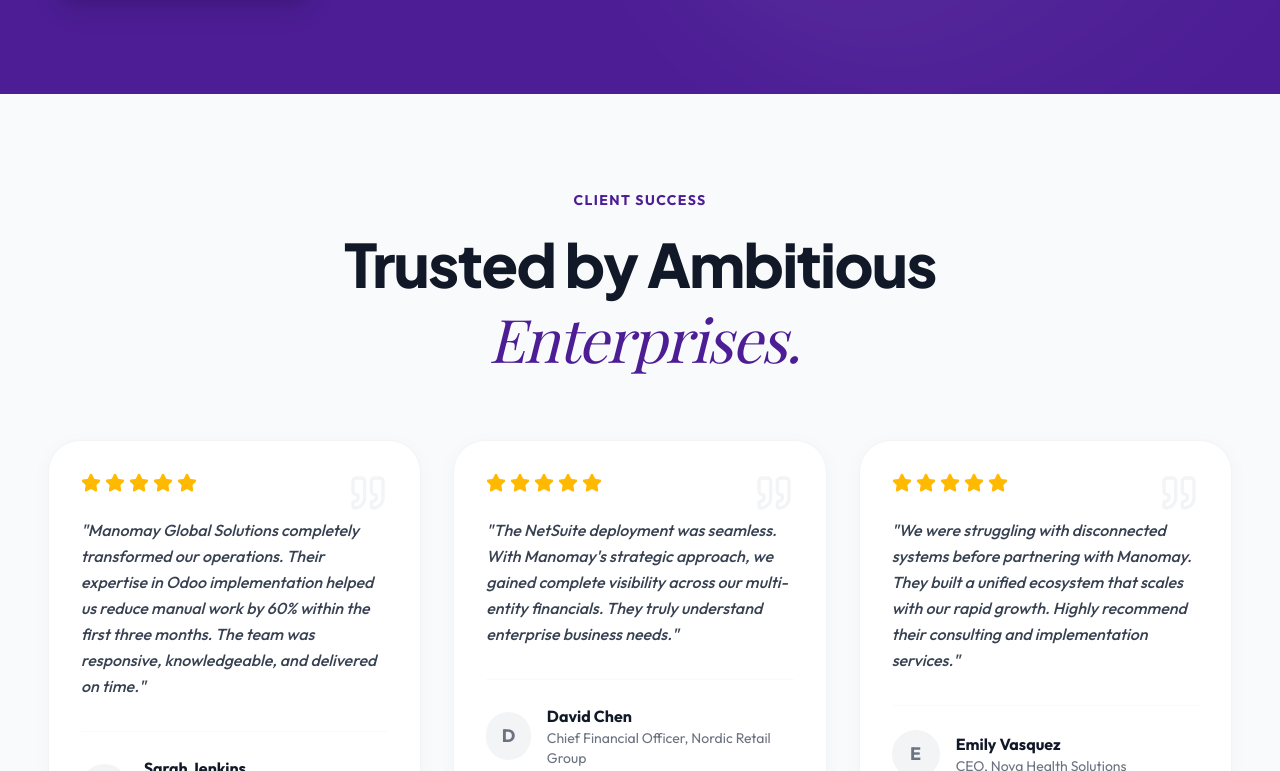
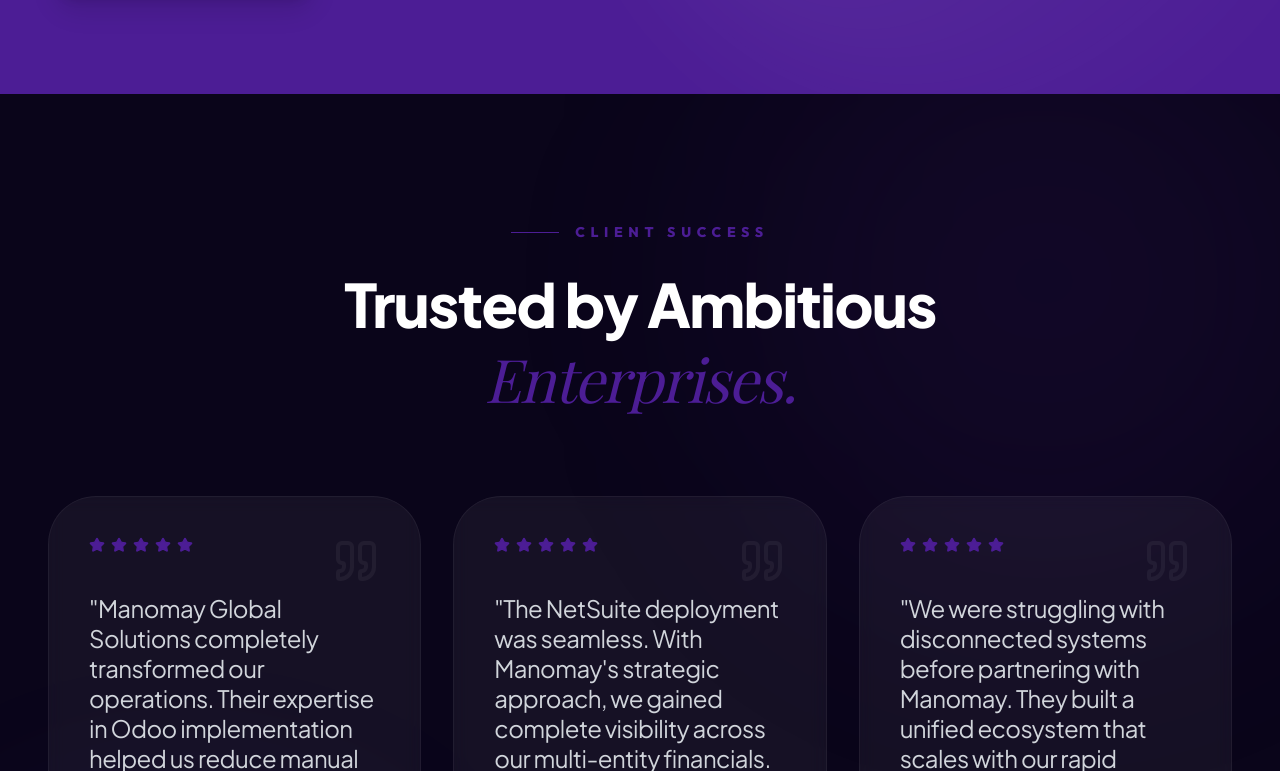
Before and after one commit to ideacubes-a11y/manomay-v2, a React (Vite) app: page / in a window 1280 px wide. Shown: the part 7449-8220 px from the top of the page. Built offline with nearby package versions, Linux system fonts and the light colour scheme; a web font is replaced by a local one.

Commit message:
feat: Enhance page layouts and testimonials
Refine the visual presentation of the Retail & E-commerce and Manufacturing pages by adjusting motion animations and section layouts. Update the Testimonials section with a new background color.

```diff
--- a/src/components/Testimonials.tsx
+++ b/src/components/Testimonials.tsx
@@ -9,7 +9,7 @@
       author: "Sarah Jenkins",
       role: "Operations Director",
       company: "TechFlow Industries",
-      rating: 5,
+      rating: 5
     },
     {
       id: 2,
@@ -17,7 +17,7 @@
       author: "David Chen",
       role: "Chief Financial Officer",
       company: "Nordic Retail Group",
-      rating: 5,
+      rating: 5
     },
     {
       id: 3,
@@ -25,56 +25,74 @@
       author: "Emily Vasquez",
       role: "CEO",
       company: "Nova Health Solutions",
-      rating: 5,
+      rating: 5
     }
   ];
 
   return (
-    <section className="py-24 bg-slate-50 relative overflow-hidden" id="testimonials">
+    <section className="py-32 bg-[#0a051a] relative overflow-hidden" id="testimonials">
+      {/* Background Decorative Elements */}
+      <div className="absolute top-0 left-0 w-full h-full overflow-hidden pointer-events-none">
+        <div className="absolute top-[-10%] right-[-5%] w-[600px] h-[600px] bg-brand/10 blur-[120px] rounded-full"></div>
+        <div className="absolute bottom-[-10%] left-[-5%] w-[500px] h-[500px] bg-indigo-500/10 blur-[100px] rounded-full"></div>
+      </div>
+
       <div className="max-w-[1600px] mx-auto px-6 lg:px-12 relative z-10">
-        <div className="text-center max-w-2xl mx-auto mb-16">
+        <div className="flex flex-col lg:flex-row items-end justify-center mb-20 text-center">
+          <div className="max-w-2xl">
             <motion.div
               initial={{ opacity: 0, y: 20 }}
               whileInView={{ opacity: 1, y: 0 }}
               viewport={{ once: true }}
               transition={{ duration: 0.5 }}
             >
-            <h2 className="text-sm font-bold tracking-widest text-brand uppercase mb-4">Client Success</h2>
-            <h3 className="text-5xl lg:text-6xl font-black text-slate-900 tracking-tight leading-tight font-jakarta">
-              Trusted by Ambitious <span className="font-display italic font-normal text-brand text-5xl lg:text-6xl ml-2">Enterprises.</span>
+              <h2 className="text-sm font-black tracking-[0.4em] text-brand uppercase mb-6 flex items-center justify-center gap-4">
+                <span className="w-12 h-px bg-brand"></span> Client Success
+              </h2>
+              <h3 className="text-5xl lg:text-6xl font-black text-white tracking-tight leading-tight font-jakarta">
+                Trusted by Ambitious <br />
+                <span className="font-display italic font-normal text-brand">Enterprises.</span>
               </h3>
             </motion.div>
           </div>
+        </div>
 
-        <div className="grid md:grid-cols-3 gap-8">
+        <div className="grid lg:grid-cols-3 gap-8">
           {testimonials.map((testimonial, idx) => (
             <motion.div
               key={testimonial.id}
-              initial={{ opacity: 0, y: 20 }}
+              initial={{ opacity: 0, y: 30 }}
               whileInView={{ opacity: 1, y: 0 }}
               viewport={{ once: true }}
-              transition={{ duration: 0.5, delay: idx * 0.1 }}
-              className="bg-white rounded-[2rem] p-8 border border-slate-100 shadow-[0_4px_20px_rgb(0,0,0,0.03)] hover:shadow-xl hover:-translate-y-1 transition-all duration-300 relative group"
+              transition={{ duration: 0.6, delay: idx * 0.1 }}
+              className="group relative"
             >
-              <Quote className="absolute top-8 right-8 w-10 h-10 text-slate-100 group-hover:text-brand/10 transition-colors" />
+              {/* Card Accent Glow */}
+              <div className="absolute inset-0 bg-brand/10 rounded-[3rem] opacity-0 group-hover:opacity-100 blur-2xl transition-opacity duration-500"></div>
 
-              <div className="flex gap-1 mb-6">
+              <div className="relative bg-white/5 backdrop-blur-sm rounded-[3rem] p-10 border border-white/5 group-hover:border-white/20 transition-all duration-500 h-full flex flex-col">
+                <Quote className="absolute top-10 right-10 w-12 h-12 text-white/5 group-hover:text-white/10 transition-colors" />
+
+                <div className="flex gap-1.5 mb-10">
                   {[...Array(testimonial.rating)].map((_, i) => (
-                  <Star key={i} className="w-5 h-5 fill-amber-400 text-amber-400" />
+                    <Star key={i} className="w-4 h-4 fill-brand text-brand" />
                   ))}
                 </div>
 
-              <p className="text-slate-700 leading-relaxed font-medium mb-8 relative z-10 italic">
+                <p className="text-xl md:text-2xl text-slate-300 leading-tight tracking-tight font-jakarta mb-12 flex-grow">
                   "{testimonial.quote}"
                 </p>
 
-              <div className="flex items-center gap-4 border-t border-slate-50 pt-6">
-                <div className="w-12 h-12 bg-slate-100 rounded-full flex items-center justify-center font-bold text-slate-500 text-lg">
+                <div className="flex items-center gap-5 mt-auto pt-8 border-t border-white/5">
+                  <div className="w-14 h-14 rounded-2xl bg-brand/20 flex items-center justify-center font-black text-brand text-xl border border-brand/30 group-hover:bg-brand group-hover:text-white transition-all duration-500">
                     {testimonial.author.charAt(0)}
                   </div>
                   <div>
-                  <h4 className="font-bold text-slate-900">{testimonial.author}</h4>
-                  <p className="text-sm text-slate-500">{testimonial.role}, {testimonial.company}</p>
+                    <h4 className="font-black text-white tracking-tight">{testimonial.author}</h4>
+                    <p className="text-sm font-bold text-slate-500 uppercase tracking-widest leading-none mt-1">
+                      {testimonial.company}
+                    </p>
+                  </div>
                 </div>
               </div>
             </motion.div>
--- a/src/pages/Manufacturing.tsx
+++ b/src/pages/Manufacturing.tsx
@@ -104,14 +104,13 @@
           <div className="absolute bottom-[-20%] left-[-10%] w-[700px] h-[700px] bg-violet-500/30 blur-[180px] rounded-full"></div>
           <div className="absolute inset-0 opacity-[0.2]" style={{ backgroundImage: 'radial-gradient(circle at 2px 2px, rgba(139, 92, 246, 0.5) 1px, transparent 0)', backgroundSize: '32px 32px' }}></div>
         </div>
-
         <div className="max-w-[1600px] mx-auto px-6 lg:px-12 relative z-10">
           <div className="grid lg:grid-cols-12 gap-12 lg:gap-20 items-center">
             <motion.div
-              initial={{ opacity: 0, y: 20 }}
-              animate={{ opacity: 1, y: 0 }}
+              initial={{ opacity: 0, x: -50 }}
+              animate={{ opacity: 1, x: 0 }}
               transition={{ duration: 0.8, ease: "easeOut" }}
-              className="lg:col-span-12 text-center flex flex-col items-center"
+              className="lg:col-span-7"
             >
               <motion.div
                 initial={{ opacity: 0, y: 10 }}
@@ -135,15 +134,62 @@
                 </motion.span>
               </h1>
 
-              <p className="text-xl md:text-2xl text-slate-300 mb-12 leading-relaxed font-light max-w-2xl mx-auto">
+              <p className="text-xl md:text-2xl text-slate-300 mb-12 leading-relaxed font-light max-w-2xl">
                 Advanced MRP, PLM, and quality control systems that <span className="text-white font-medium">eliminate shop floor chaos</span> and maximize production efficiency.
               </p>
 
-              <div className="flex flex-wrap gap-6 justify-center">
+              <div className="flex flex-wrap gap-6">
                 <Link to="/contact" className="bg-brand text-white px-10 py-5 rounded-full text-xl font-bold hover:bg-brand/90 hover:scale-105 transition-all shadow-2xl shadow-brand/40 flex items-center justify-center gap-3 group">
                   Get Started
                   <ArrowRight className="w-6 h-6 group-hover:translate-x-2 transition-transform" />
                 </Link>
+
+                <div className="flex -space-x-3 items-center">
+                  {[1, 2, 3, 4].map((i) => (
+                    <div key={i} className="w-12 h-12 rounded-full border-4 border-[#240b45] bg-slate-800 overflow-hidden shadow-sm relative group">
+                      <img
+                        src={`https://i.pravatar.cc/150?u=${i + 20}`}
+                        alt="Manufacturing Expert"
+                        className="w-full h-full object-cover group-hover:scale-110 transition-transform"
+                      />
+                    </div>
+                  ))}
+                  <div className="pl-6">
+                    <div className="text-white font-bold">100+ Factories</div>
+                    <div className="text-indigo-300 text-sm">Digitized floor operations</div>
+                  </div>
+                </div>
+              </div>
+            </motion.div>
+
+            <motion.div
+              initial={{ opacity: 0, scale: 0.8, rotate: -5 }}
+              animate={{ opacity: 1, scale: 1, rotate: 0 }}
+              transition={{ duration: 1, ease: "easeOut", delay: 0.3 }}
+              className="lg:col-span-5 relative"
+            >
+              <div className="relative">
+                <motion.div
+                  animate={{ y: [0, -20, 0] }}
+                  transition={{ duration: 4, repeat: Infinity, ease: "easeInOut" }}
+                  className="absolute -top-10 -right-10 bg-white p-6 rounded-3xl shadow-xl z-20 border border-slate-100 hidden xl:block"
+                >
+                  <Factory className="w-8 h-8 text-indigo-600 mb-2" />
+                  <div className="text-xs font-bold text-slate-400 uppercase tracking-widest">Floor Uptime</div>
+                  <div className="text-lg font-black text-slate-900">99.8%</div>
+                </motion.div>
+
+                <div className="relative aspect-square">
+                  <div className="absolute inset-0 bg-indigo-600 rounded-full blur-[80px] opacity-20 animate-pulse"></div>
+                  <div className="absolute inset-4 rounded-[4rem] overflow-hidden shadow-2xl bg-white border-[12px] border-white z-10">
+                    <img
+                      src="https://images.unsplash.com/photo-1581091226825-a6a2a5aee158?auto=format&fit=crop&q=80&w=1200"
+                      alt="Manufacturing Floor"
+                      className="object-cover w-full h-full hover:scale-105 transition-transform duration-700"
+                      referrerPolicy="no-referrer"
+                    />
+                  </div>
+                </div>
               </div>
             </motion.div>
           </div>
```
Also changed, not shown: src/pages/RetailEcommerce.tsx (+63 -5 lines). Lines whose indentation alone changed are shown as unchanged.
